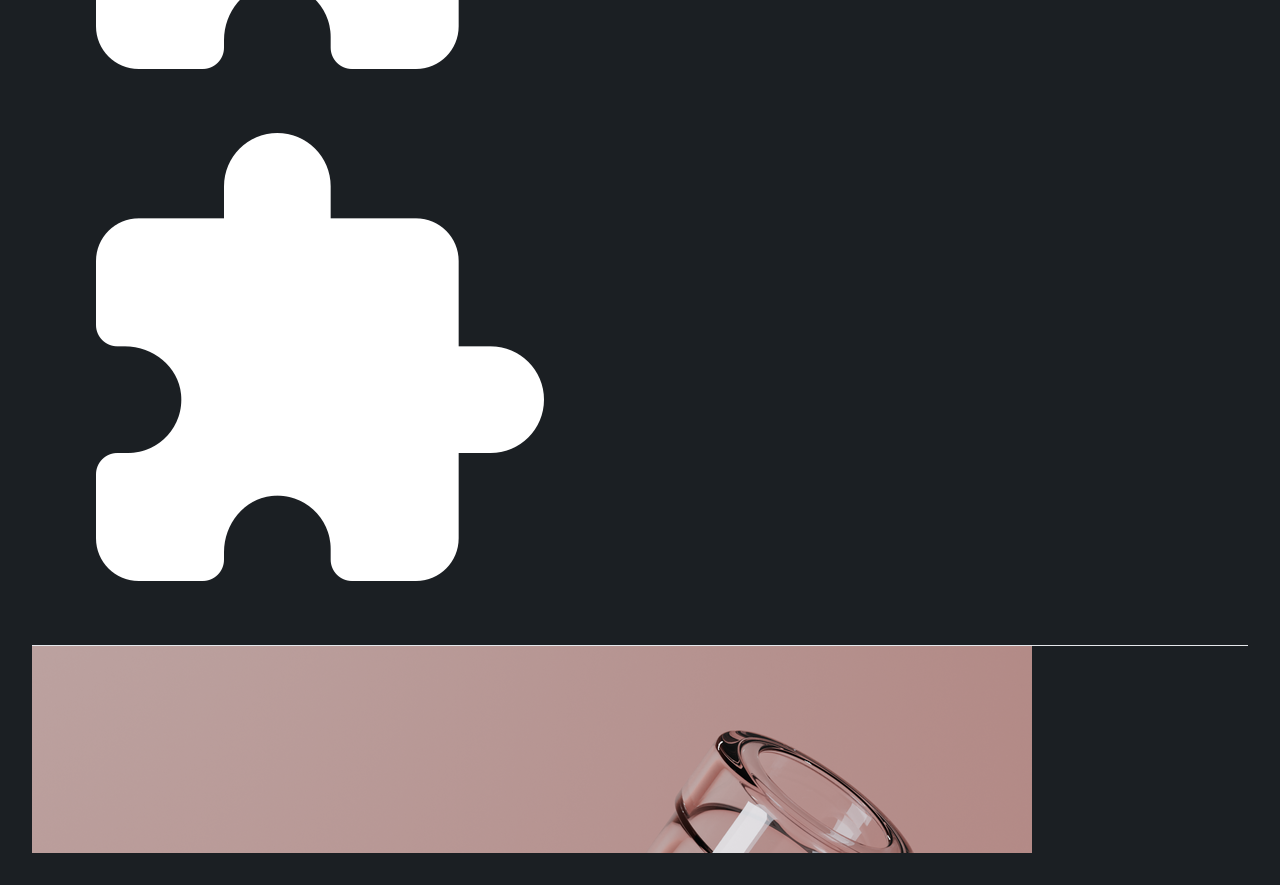
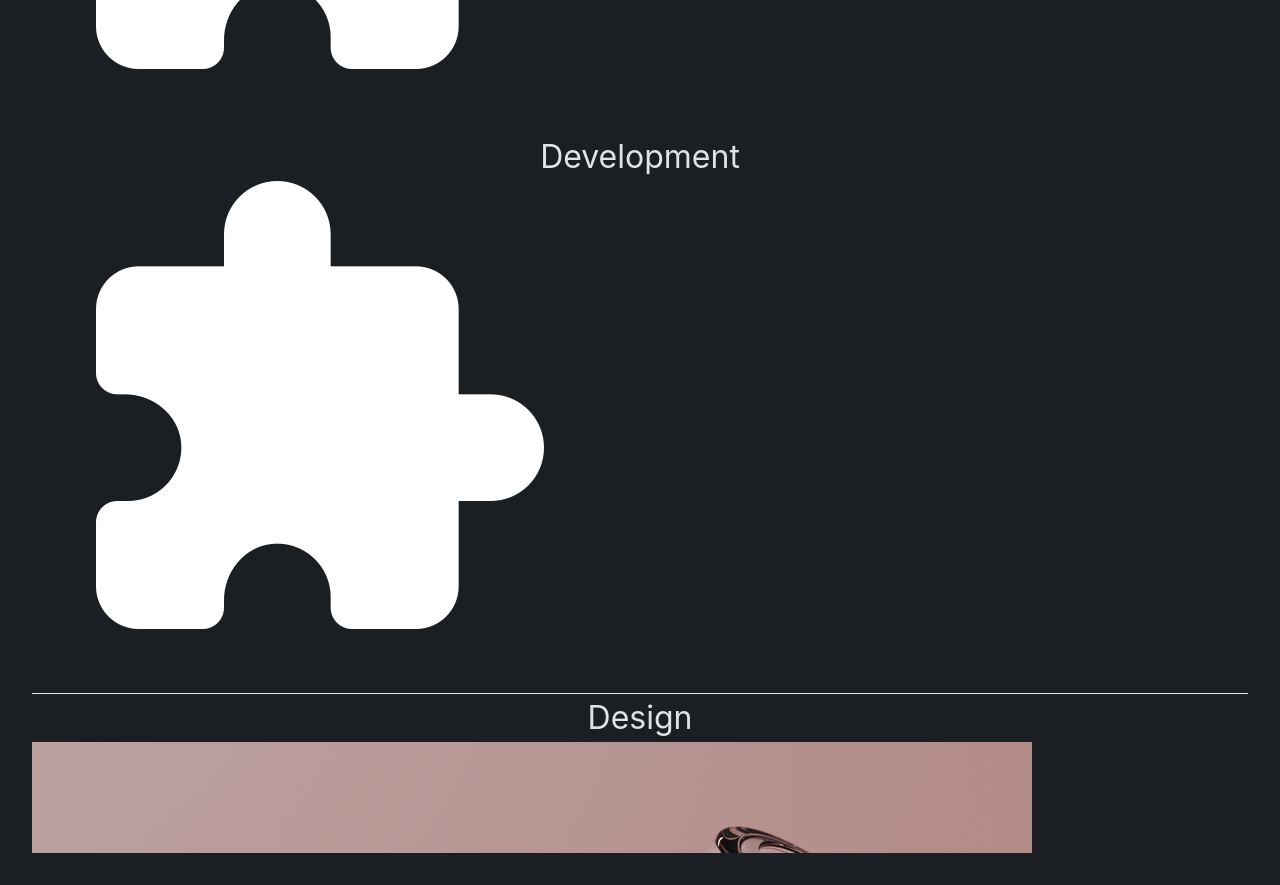
Before and after one commit to dmalary/portfolio_v1, a React (Vite) app: page / in a window 1280 px wide. Shown: the part 1960-2845 px from the top of the page. Built offline with nearby package versions, Linux system fonts and the light colour scheme.

Commit message:
feat: annotation and styles

```diff
--- a/src/App.jsx
+++ b/src/App.jsx
@@ -43,10 +43,12 @@ function App() {
         </div>
         <div className='portfolio-col col-span-1 md:col-span-2 px-1 py-4'>
           <div className='section-card section-dev py-4'>
+            <div className='section-titles text-left py-2'><h2>Development</h2></div>
             <ProjectTile img={'../imgs/puzzle.png'} link={'https://github.com/dmalary'} size={'w-10'}/>
           </div>
           <hr />
           <div className='section-card section-des py-4'>
+            <div className='section-titles text-left py-2'><h2>Design</h2></div>
             <ProjectTile img={'../imgs/des/focus_bottleneck.png'} size={'w-full md:w-full'}/>
             <ProjectTile img={'../imgs/des/bottle_and_glass-005.png'} size={'w-full md:w-2/3'}/>
             <ProjectTile img={'../imgs/des/two_bottles-005.png'} size={'w-full md:w-1/3'}/>
@@ -59,7 +61,8 @@ function App() {
           </div>
           <hr />
           <div className="section-card section-wr py-4">
-            <ul className="stacked-links">
+            <div className='section-titles text-left py-2'><h2>Writing</h2></div>
+            <ul className="stacked-links text-left">
               <li>
                 <a
                   href="https://medium.com/@davidmalary/how-to-build-a-simple-web-scraper-in-javascript-f57dd3e3abb1"
--- a/src/index.css
+++ b/src/index.css
@@ -109,3 +109,7 @@ button:focus-visible {
 .stacked-links li a:hover {
   text-decoration: underline; /* Add underline on hover */
 }
+
+.section-titles {
+  font-size: 2rem
+}
```
